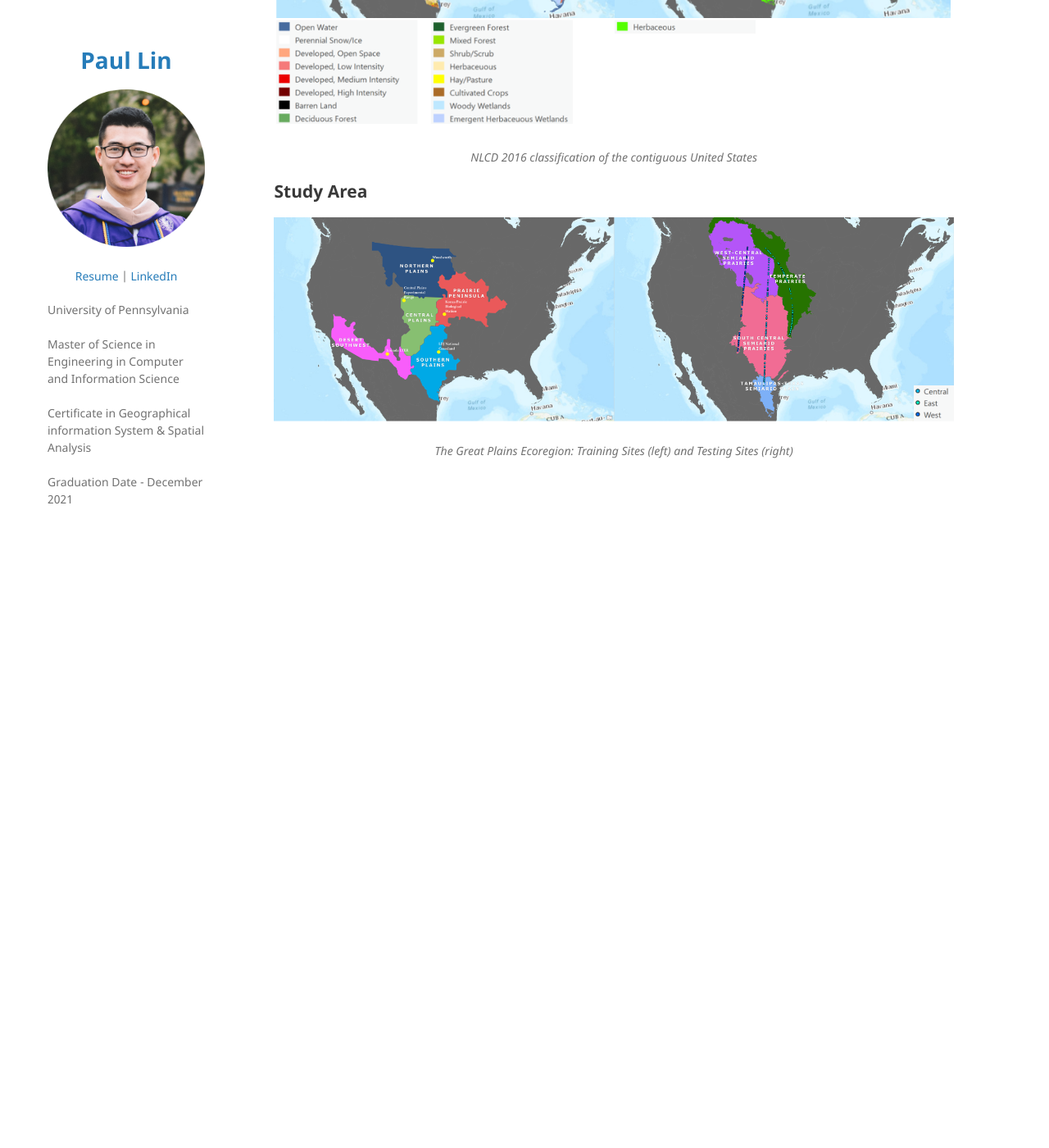
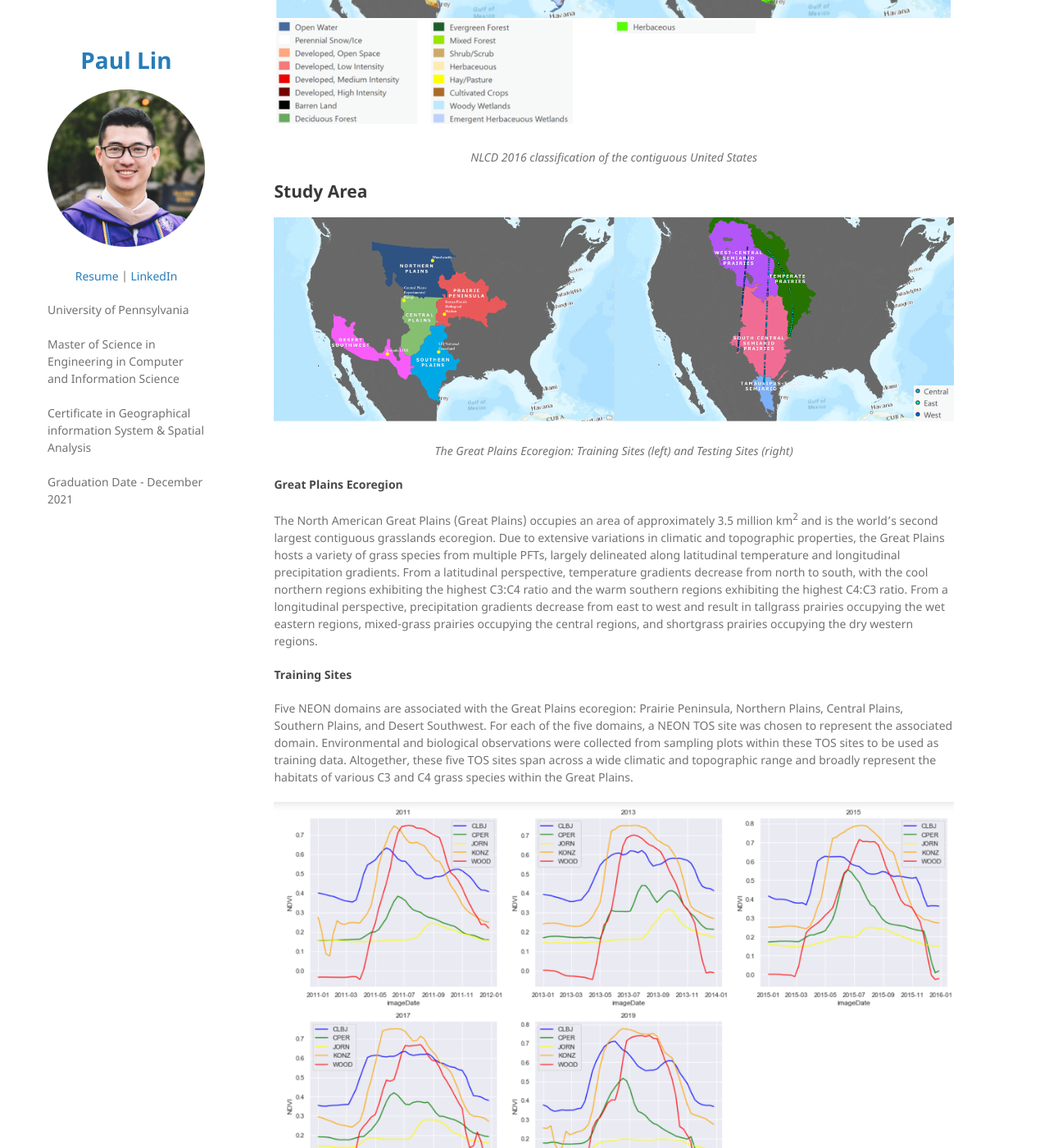
Before and after one commit to paulslin/paulslin.github.io, a Jekyll site: the page built from posts/Lat_Shift.md, in a window 1280 px wide and 1400 px high, scrolled down 1747 px. Shown: the whole window at 82% size. Built offline with Jekyll 4.4.1, drawn with Linux system fonts in a browser that asks for light colours; our own code applies the rules of GitHub Pages for plain Markdown files; before the commit the page ends 2377 px from its top, so only the background shows below that; some of the changed text lies outside the part shown.

Commit message:
Update Lat_Shift.md

```diff
--- a/posts/Lat_Shift.md
+++ b/posts/Lat_Shift.md
@@ -23,3 +23,32 @@ Past methods for analyzing PFT distribution have typically utilized field-collec
 ## Study Area
 <p align = "center"><img src="https://github.com/paulslin/paulslin.github.io/blob/main/images/Lat_Shift/Training_Testing_Sites.PNG?raw=true"></p>
 <p align = "center"><i>The Great Plains Ecoregion: Training Sites (left) and Testing Sites (right)</i></p>
+
+#### Great Plains Ecoregion
+The North American Great Plains (Great Plains) occupies an area of approximately 3.5 million km<sup>2</sup> and is the world’s second largest contiguous grasslands ecoregion. Due to extensive variations in climatic and topographic properties, the Great Plains hosts a variety of grass species from multiple PFTs, largely delineated along latitudinal temperature and longitudinal precipitation gradients. From a latitudinal perspective, temperature gradients decrease from north to south, with the cool northern regions exhibiting the highest C3:C4 ratio and the warm southern regions exhibiting the highest C4:C3 ratio. From a longitudinal perspective, precipitation gradients decrease from east to west and result in tallgrass prairies occupying the wet eastern regions, mixed-grass prairies occupying the central regions, and shortgrass prairies occupying the dry western regions.
+
+#### Training Sites
+Five NEON domains are associated with the Great Plains ecoregion: Prairie Peninsula, Northern Plains, Central Plains, Southern Plains, and Desert Southwest. For each of the five domains, a NEON TOS site was chosen to represent the associated domain. Environmental and biological observations were collected from sampling plots within these TOS sites to be used as training data. Altogether, these five TOS sites span across a wide climatic and topographic range and broadly represent the habitats of various C3 and C4 grass species within the Great Plains.
+<p align = "center"><img src="https://github.com/paulslin/paulslin.github.io/blob/main/images/Lat_Shift/seasonal_profiles.PNG?raw=true"></p>
+<p align = "center"><i>Seasonal NDVI profiles across training sites</i></p>
+
+#### Testing Sites
+Three latitudinal transects (East, Central, West) were drawn over the Great Plains ecoregion to serve as baselines for generating herbaceous testing sites. The East Transect occupies the Temperate Prairies ecoregion, a region characterized by high precipitation and tallgrass presence. The Central Transect and West Transect, drawn along the 100°W longitude and 104°W longitude respectively, occupy the Semiarid Prairies ecoregions, a region characterized by low precipitation and shortgrass presence. 400 preliminary sites were randomly generated along each transect and an NLCD herbaceous land cover mask was applied to filter out sites occupying non-herbaceous lands. From the pool of remaining preliminary sites, 100 herbaceous sites were randomly chosen along each transect as testing sites for a total of 300 testing sites.
+
+## Data Preprocessing
+#### Plot PFT Classification
+Each DP1.10058.001 dataset was comprised of entries composed of plot id, year, NLCD class, species’ scientific name, and species percent cover. A PFT master list matching species scientific name to their corresponding PFT class was compiled from the TRY Plant Trait Database and other resources. The PFT of individual entries within the DP1.10058.001 dataset was then identified by joining the DP1.10058.001 dataset with the PFT master list based on the species’ scientific name. Finally, the sum of C3 percent cover and sum of C4 percent cover was calculated by aggregating and summing the percent cover values of entries sharing the same plot id, year, and PFT. For a given plot, if the sum of C3 percent cover was greater than the sum of C4 percent cover, the plot was classified as C3-majority. Otherwise, the plot was classified as C4-majority.
+<p align = "center"><img src="https://github.com/paulslin/paulslin.github.io/blob/main/images/Lat_Shift/Relational_Schema.png?raw=true"></p>
+<p align = "center"><i>Relational Schema and Flow Diagram of plot PFT Classification processes.<br>
+Table indexes are indicated by italics, join attributes by blue text, and grouping attributes by red text.</i></p>
+
+#### NDVI Time-Series
+The MOD09Q1.006 product data was used to construct a continuous NDVI time-series between 2010 and 2020 at each training plot. The maximum-value-composite (MVC) technique applied was found to be insufficiently comprehensive for removing the effects of cloud and aerosol contaminations on NDVI values. As such, two additional filters were applied to smooth the NDVI time-series: 1) a five-point median filter to reduce major cloud contamination effects; 2) a Savitzky-Golay filter to reduce minor atmospheric effects. The resulting time-series exhibited relative smoothness, so no additional smoothing techniques were applied. Finally, a linear interpolation technique was applied on the smoothed time-series to increase the time-series’ temporal resolution from one value per eight days to one value per day.
+<p align = "center"><img src="https://github.com/paulslin/paulslin.github.io/blob/main/images/Lat_Shift/Time_Series.PNG?raw=true"></p>
+<p align = "center"><i>Sample raw and smoothed NDVI time-series over 10-years (left) and 1-year (right) timeframe</i></p>
+
+#### Phenological Metrics
+A set of twelve phenological metrics were identified by Reed and et al. to be extractable from the NDVI time-series and significant for measuring ecosystem performances. These metrics are divided into three categories: 1) temporal: event timing values; 2) NDVI-based: event NDVI values; 3) derived: time-series derivation values.  A summary of the metric definition and extract methods are given below.
+<p align = "center"><img src="https://github.com/paulslin/paulslin.github.io/blob/main/images/Lat_Shift/Phenological_Metrics_Table.png?raw=true"></p>
+<p align = "center"><img src="https://github.com/paulslin/paulslin.github.io/blob/main/images/Lat_Shift/Phenological_Metrics_Graph.png?raw=true"></p>
+<p align = "center"><i>Phenological metrics extracted from NDVI time series identified by Reed et al. (1994)</i></p>
```
